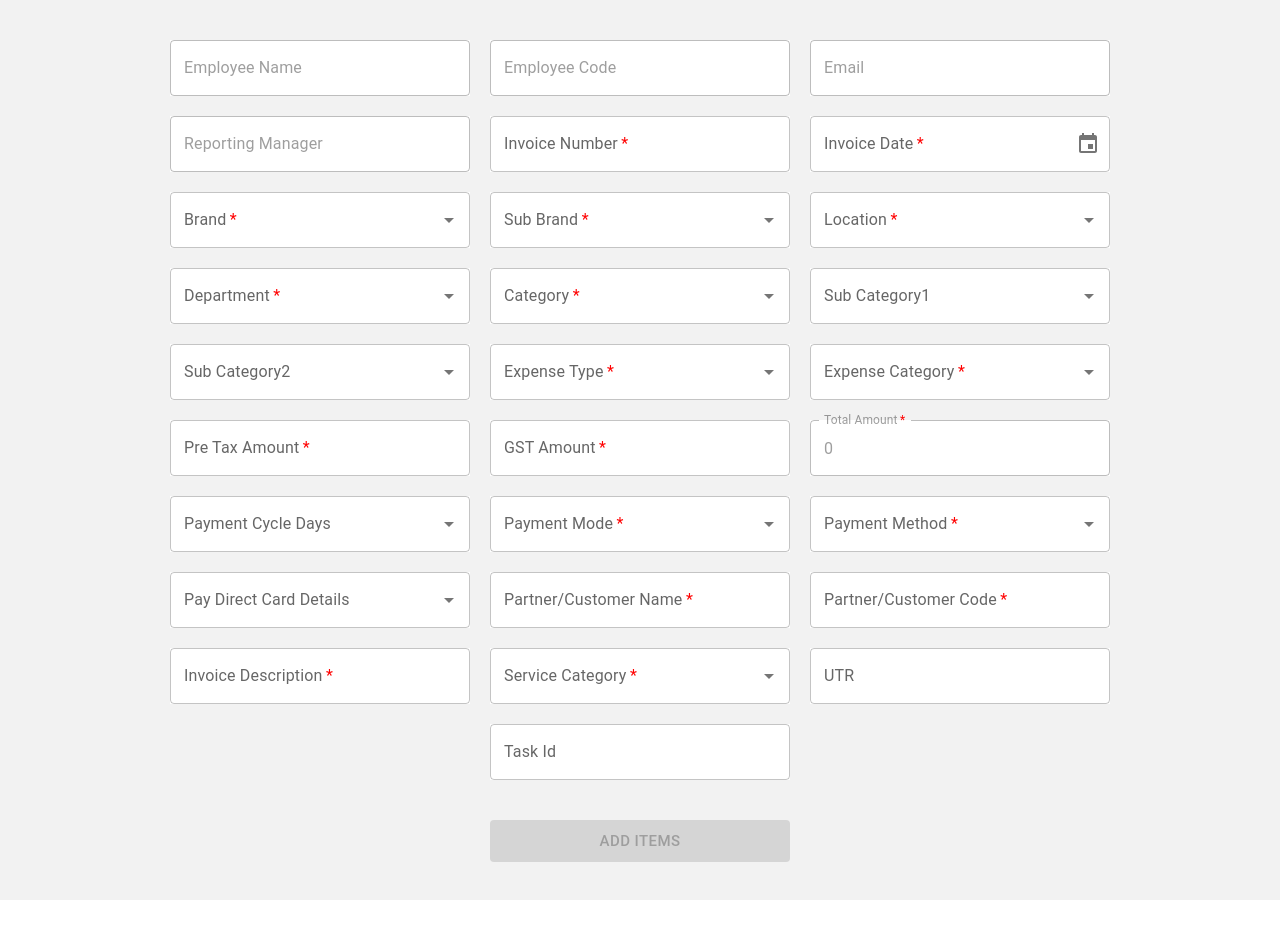
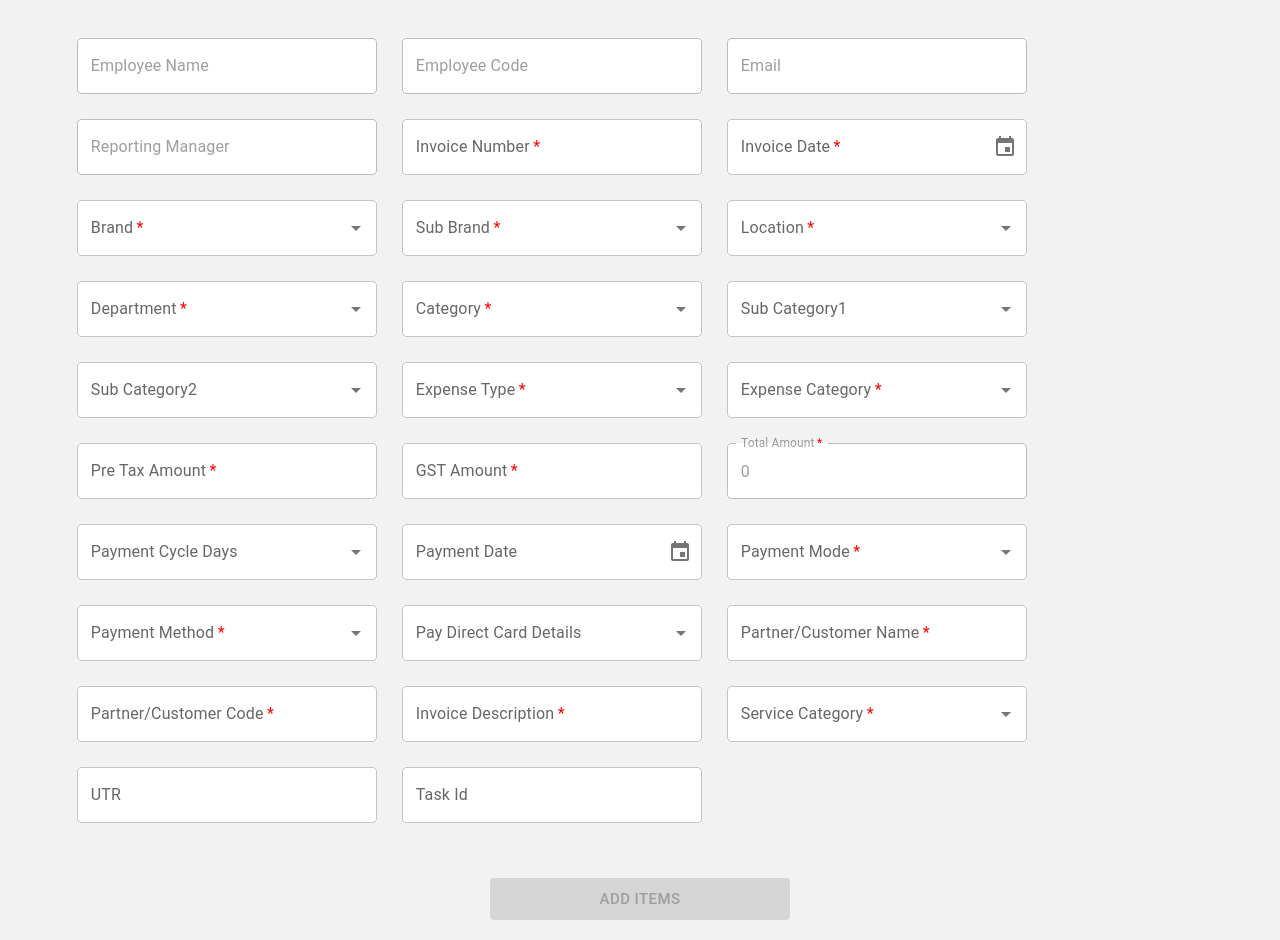
Before and after one commit to shubham78640/billmanagement, a React (Create React App) app in the folder my-app/: page /mainform in a window 1280 px wide. Before the commit the page ends 900 px from the top, so only its background shows below. Built offline with nearby package versions, Linux system fonts and the light colour scheme.

Commit message:
updated Code with changes in Forntend item and all pages

```diff
--- a/my-app/src/Component/BillTableData/BillTableData.js
+++ b/my-app/src/Component/BillTableData/BillTableData.js
@@ -19,7 +19,7 @@ function BillTableData() {
         navigate(`/billtable/updatepagment/${params.row.invoiceId}`)
          }
          if(params.field==="showBill"){
-            alert("files")
+
             setIDMM(params.row.invoiceId)
             // navigate(`${params.row.invoiceId}`)
              }
--- a/my-app/src/Pages/MainForm.js
+++ b/my-app/src/Pages/MainForm.js
@@ -218,15 +218,19 @@ function MainForm() {
 
   return (
     <Box
-      sx={{ backgroundColor: "#f2f2f2", minHeight: "900px", maxHeight: "100%" }}
+      sx={{ backgroundColor: "#f2f2f2", minHeight: "900px", maxHeight: "100%", alignItems:"center" }}
     >
       <Box
-        p={5}
+
         sx={{
           display: "flex",
-          gap: "20px",
+          gap: "25px",
           flexWrap: "wrap",
-          justifyContent: "center",
+          padding:{sm:"3%", xs:"2%"},
+          marginLeft:{sm:"3%", xs:"0%"},
+          justifyContent:{sm:"flex-start", xs:"center"}
+
+
         }}
       >
         <ThemeProvider theme = {theme}>
@@ -505,7 +509,7 @@ function MainForm() {
         />
 
 
-{/* <LocalizationProvider dateAdapter={AdapterDateFns}>
+<LocalizationProvider dateAdapter={AdapterDateFns}>
           <DesktopDatePicker
             label="Payment Date"
             value={paymentDate}
@@ -526,7 +530,7 @@ function MainForm() {
             )}
           />
         </LocalizationProvider>
- */}
+
 
 
         <Autocomplete
@@ -731,7 +735,7 @@ function MainForm() {
 
       </Box>
 
-      <Box textAlign={"center"}>
+      <Box textAlign={"center"} mt={2}>
         <Button
           disabled={
             invoiceNumber &&
```
Also changed, not shown: my-app/src/Component/AddItem/AddItems.js (+1 -42 lines).
